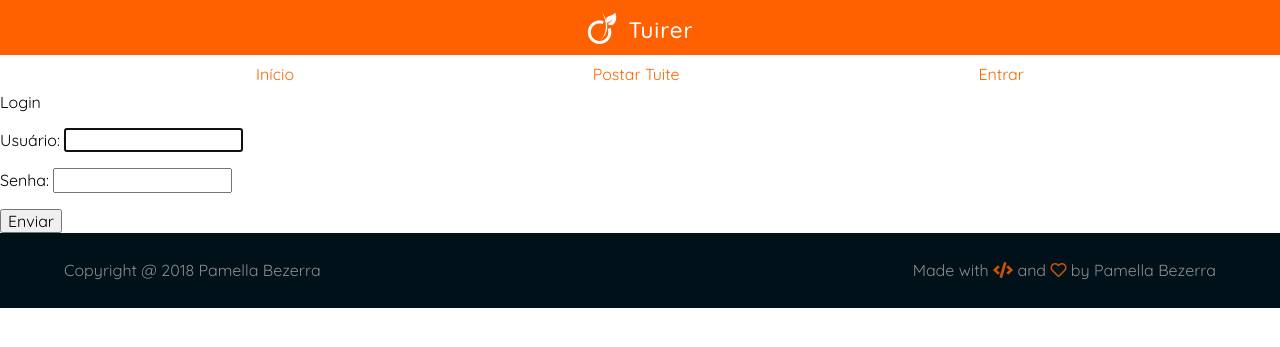
After one commit to pamella/jornada-django-tuirer, a Django app: page /login/ in a window 1280 px wide. The commit adds this page. Shown: the top 347 px of the page. Run offline with Django 3.2, Linux system fonts and the light colour scheme; some libraries are stand-ins or nearby versions.

Commit message:
wednesday class, 01/08

```diff
--- a/static/css/style.css
+++ b/static/css/style.css
@@ -1,3 +1,25 @@
+/* menu */
+.menu {
+    display: flex;
+    justify-content: space-between;
+    padding: 10px 20%;
+    box-sizing: border-box;
+    background-color: white;
+}
+
+.menu__link {
+    text-decoration: none;
+    color: #ff6600;
+}
+
+
+/* login */
+.login {
+    display: flex;
+    flex-direction: column;
+}
+
+
 /* post_tuite  */
 .post-tuite-field {
     color: #ff6600;
@@ -18,9 +40,8 @@
     padding: 20px 30px;
     margin-bottom: 15px;
     background-color: white;
-    /* border: 1px solid #404040; */
     border-radius: 5px;
-    box-shadow: 1px 2px 2px #cccccc;
+    box-shadow: -2px 0px 9px -3px gray;
 }
 
 
--- a/templates/includes/card.html
+++ b/templates/includes/card.html
@@ -6,7 +6,7 @@
     <p class="content">{{ tuite.content }}</p>
     <hr>
     <div class="author-and-likes">
-        <a href="{% url 'profile' tuite.author.pk %}" class="author"> <!-- Adiciona link para o perfil do usuário -->
+        <a href="{% url 'users:profile' tuite.author.pk %}" class="author"> <!-- Adiciona link para o perfil do usuário -->
             <div class="author-avatar" style="background-image: url('{{ tuite.author.picture.url }}');"></div>
             {{ tuite.author }}
         </a>
--- a/templates/includes/menu.html
+++ b/templates/includes/menu.html
@@ -1,7 +1,11 @@
-<nav>
-    <a href="{% url 'index' %}">Início</a>
-    <a href="{% url 'post_tuite' %}">Postar Tuite</a>
+<nav class="menu">
+    <a class="menu__link" href="{% url 'index' %}">Início</a>
+    {% comment %} {% url 'app_name:name' %} {% endcomment %}
+    <a class="menu__link" href="{% url 'tuites:post_tuite' %}">Postar Tuite</a>
     {% if request.user.is_authenticated %}
-        <a href="{% url 'profile' request.user.pk %}" class="redirect">Olá, {{ request.user.username }}</a>
+        <a class="menu__link" href="{% url 'users:profile' request.user.pk %}" class="redirect">Olá, <b>{{ user.username }}</b></a>
+        <a class="menu__link" href="{% url 'users:logout' %}">Sair</a>
+    {% else %}
+        <a class="menu__link" href="{% url 'users:login' %}">Entrar</a>
     {% endif %}
 </nav>
--- /dev/null
+++ b/templates/login.html
@@ -0,0 +1,24 @@
+{% extends "base.html" %}
+
+{% block body %}
+
+    <div class="login">
+        <div class="login__title">Login</div>
+        <form class="login-form" method="POST">
+            {% csrf_token %}
+            {{ form.as_p }}
+
+            {% comment %} {% for field in form %}
+                {% render_field field placeholder=field.label autofocus=True %}
+            {% endfor %} {% endcomment %}
+
+            <input class="login__button" type="submit" value="Enviar">
+        </form>
+    </div>
+
+    {% comment %} <div class="login-form">
+        <div class="login__input">Usuário: </div>
+        <div class="login__input">Senha: </div>
+    </div> {% endcomment %}
+
+{% endblock body %}
--- a/templates/profile.html
+++ b/templates/profile.html
@@ -4,7 +4,7 @@
     <div class="profile-picture" style="background-image: url('{{ profile.picture.url }}');"></div>
 
     {% if profile == request.user %}
-        <a href="{% url 'profile-edit' request.user.pk %}">Editar perfil</a>
+        <a href="{% url 'users:profile-edit' request.user.pk %}">Editar perfil</a>
     {% endif %}
 
     <h2> {{ profile.username }} </h2>
--- a/tuirer/settings.py
+++ b/tuirer/settings.py
@@ -89,6 +89,8 @@ DATABASES = {
 # Users
 AUTH_USER_MODEL = 'users.User'
 LOGIN_URL = 'index'     # view para login do usuário quanto ele tenta postar sem estar logado
+LOGIN_REDIRECT_URL = 'tuites:post_tuite'
+LOGOUT_REDIRECT_URL = 'index'
 
 # Password validation
 # https://docs.djangoproject.com/en/2.0/ref/settings/#auth-password-validators
--- a/tuirer/urls.py
+++ b/tuirer/urls.py
@@ -1,35 +1,16 @@
-"""tuirer URL Configuration
-
-The `urlpatterns` list routes URLs to views. For more information please see:
-    https://docs.djangoproject.com/en/2.0/topics/http/urls/
-Examples:
-Function views
-    1. Add an import:  from my_app import views
-    2. Add a URL to urlpatterns:  path('', views.home, name='home')
-Class-based views
-    1. Add an import:  from other_app.views import Home
-    2. Add a URL to urlpatterns:  path('', Home.as_view(), name='home')
-Including another URLconf
-    1. Import the include() function: from django.urls import include, path
-    2. Add a URL to urlpatterns:  path('blog/', include('blog.urls'))
-"""
 from django.conf import settings
 from django.conf.urls.static import static
 from django.contrib import admin
-from django.urls import path
+from django.urls import include, path
 
 from core.views import index
-from tuites.views import PostTuiteView
-from users.views import ProfileView, ProfileEditView
 
 urlpatterns = [
     path('admin/', admin.site.urls),
-    path('', index, name="index"),
-    path('postar/', PostTuiteView.as_view(), name="post_tuite"),
-    # indica o tipo e a variável
-    # pk do model que será carregado na view passada
-    path('perfil/<int:pk>/', ProfileView.as_view(), name='profile'),
-    path('perfil/<int:pk>/editar/', ProfileEditView.as_view(), name='profile-edit'),
+    path('', index, name='index'),
+
+    path('', include('tuites.urls')),
+    path('', include('users.urls')),
 ]
 
 if settings.DEBUG:
--- /dev/null
+++ b/tuites/urls.py
@@ -0,0 +1,9 @@
+# URLs de tuites
+from django.urls import path
+from tuites.views import PostTuiteView
+
+app_name = 'tuites'
+
+urlpatterns = [
+    path('postar/', PostTuiteView.as_view(), name="post_tuite"),
+]
--- a/users/models.py
+++ b/users/models.py
@@ -4,3 +4,4 @@ from django.db import models
 # Create your models here.
 class User(AbstractUser):
     picture = models.ImageField('Foto de perfil', default='img/blank-pic.png')
+    following = models.ManyToManyField('self', blank=True)
--- /dev/null
+++ b/users/urls.py
@@ -0,0 +1,19 @@
+# URLs de users
+from django.urls import path
+from users.views import (
+    ProfileEditView,
+    ProfileView,
+    UserLoginView,
+    UserLogoutView,
+)
+
+app_name = 'users'
+
+urlpatterns = [
+    # indica o tipo e a variável
+    # pk do model que será carregado na view passada
+    path('perfil/<int:pk>/', ProfileView.as_view(), name='profile'),
+    path('perfil/<int:pk>/editar/', ProfileEditView.as_view(), name='profile-edit'),
+    path('login/', UserLoginView.as_view(), name='login'),
+    path('logout/', UserLogoutView.as_view(), name='logout'),
+]
--- a/users/views.py
+++ b/users/views.py
@@ -1,9 +1,12 @@
+from django.contrib.auth.views import LoginView, LogoutView
 from django.urls import reverse_lazy
-from django.views.generic.detail import DetailView
-from django.views.generic.edit import UpdateView    # updateview --> usada para editar um model que já existe
+# updateview --> usada para editar um model que já existe
+from django.views.generic import CreateView, DetailView, UpdateView
 
+from users.forms import UserCreationForm
 from users.mixins import ProfileAccessMixin
 from users.models import User
+from users.forms import UserSignupForm
 
 
 # https://docs.djangoproject.com/en/2.0/ref/class-based-views/generic-display/#detailview
@@ -25,6 +28,23 @@ class ProfileEditView(ProfileAccessMixin, UpdateView):
     # então, iremos sobrescrever um método
 
     def get_success_url(self):
-        return reverse_lazy('profile', args=[self.object.pk])
+        return reverse_lazy('users:profile', args=[self.object.pk])
+
+
+class UserLoginView(LoginView):
+    template_name = 'login.html'
+    redirect_authenticated_user = True
+
+
+class UserLogoutView(LogoutView):
+    pass
+
+
+class UserSignupView(CreateView):
+    model = User
+    form_class = UserSignupForm
+    template_name = 'signup.html'
+    success_url = reverse_lazy('tuites:post_tuite')
+
 
 # o que for referente a CRUD, geralmente vai pedir um formulário
```
Also changed, not shown: templates/signup.html (added, +9 -0 lines), tuites/admin.py (+8 -1 lines), tuites/views.py (+1 -23 lines), users/admin.py (+24 -1 lines), users/forms.py (added, +17 -0 lines), README.md, users/migrations/0003_user_following.py (added), users/migrations/0004_auto_20180801_1644.py (added).
